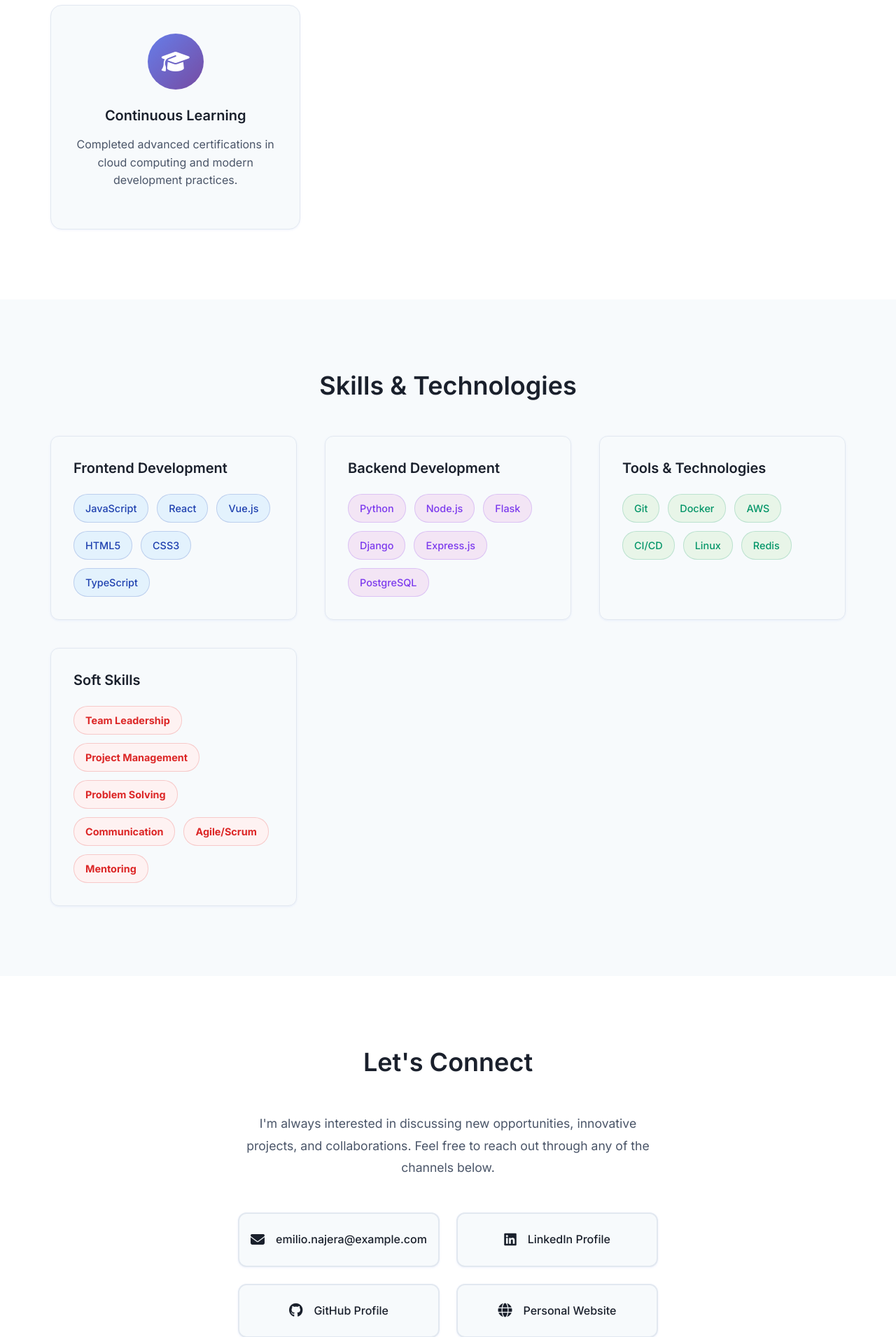
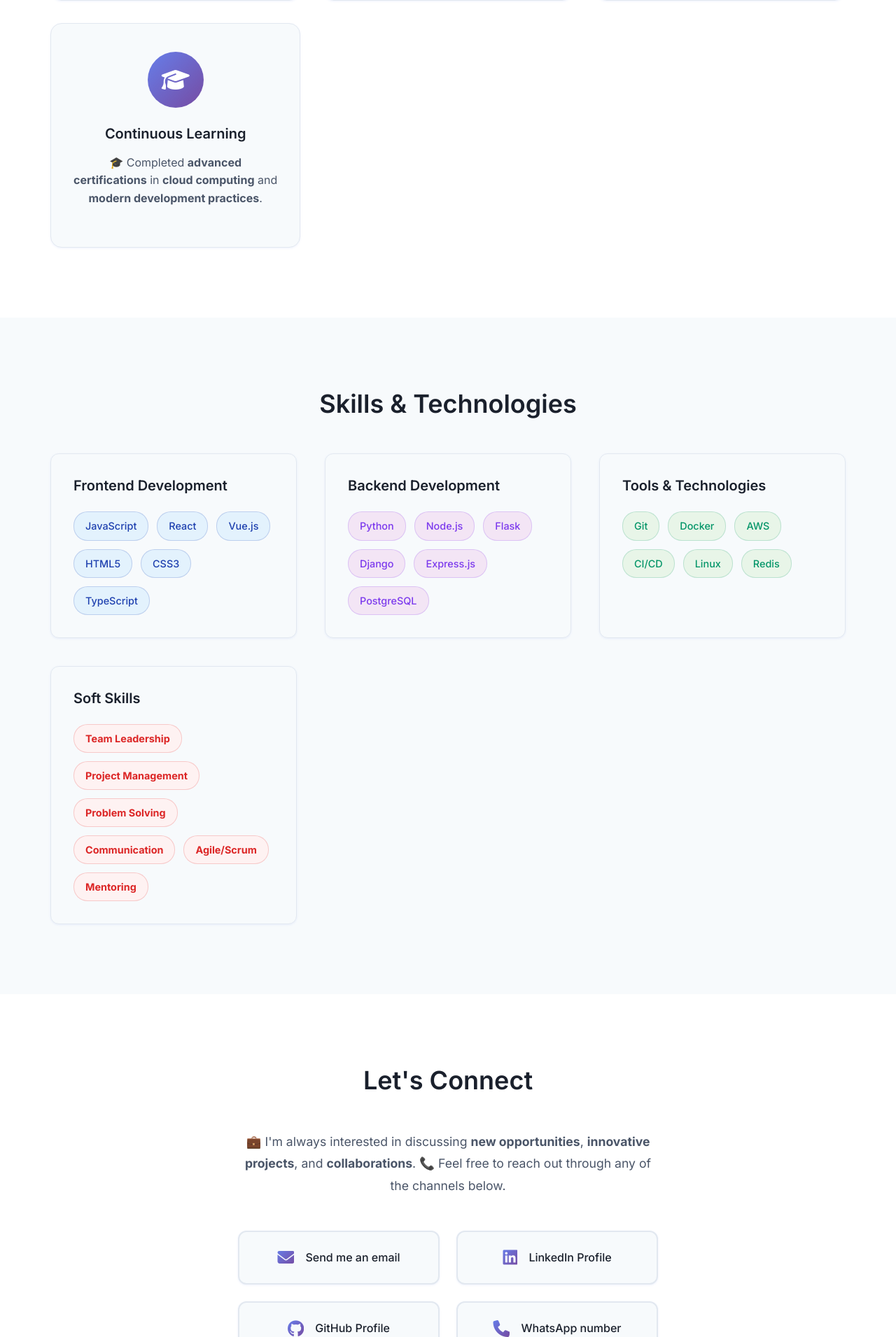
Before and after one commit to emilionajera/minimalist-portfolio, a Flask app: page / in a window 1280 px wide. Shown: the part 3070-4981 px from the top of the page at 70% size. Run offline with Flask 3, Linux system fonts and the light colour scheme.

Commit message:
Enhance website appearance with hover effects and improved dark mode colors
Refactors CSS for consistent hover effects, improves dark mode color scheme, and adds emojis to the HTML template.

Replit-Commit-Author: Agent
Replit-Commit-Session-Id: 53c0f571-4592-4ba5-ae2e-1a5fa4bf352c
Replit-Commit-Screenshot-Url: https://storage.googleapis.com/screenshot-production-us-central1/50c5838e-b311-414a-b7c4-bf068c5cf593/71f40e79-3d47-44ab-8b46-4d337d290b2f.jpg

```diff
--- a/static/css/style.css
+++ b/static/css/style.css
@@ -717,15 +749,17 @@ body[data-theme="dark"] .skill-tag.soft {
 }
 
 .contact-link:hover {
+  transform: translateY(-3px);
+  box-shadow: var(--shadow-large);
   border-color: var(--primary-color);
-  transform: translateY(-4px);
-  box-shadow: var(--shadow-medium);
-  background-color: var(--primary-color);
-  color: white;
 }
 
 .contact-link i {
-  font-size: 1.25rem;
+  font-size: 1.5rem;
+  background: var(--gradient-primary);
+  -webkit-background-clip: text;
+  -webkit-text-fill-color: transparent;
+  background-clip: text;
 }
 
 /* Footer */
--- a/static/js/main.js
+++ b/static/js/main.js
@@ -84,16 +84,7 @@ mobileMenuToggle.addEventListener('click', function() {
     mobileMenuToggle.classList.toggle('active');
 });
 
-// Add hover effects to timeline items
-document.querySelectorAll('.timeline-item').forEach(item => {
-    item.addEventListener('mouseenter', function() {
-        this.style.transform = 'translateX(10px)';
-    });
 
-    item.addEventListener('mouseleave', function() {
-        this.style.transform = 'translateX(0)';
-    });
-});
 
 // Parallax effect for hero section
 window.addEventListener('scroll', function() {
--- a/templates/index.html
+++ b/templates/index.html
@@ -189,7 +189,7 @@
                         <i class="fas fa-graduation-cap"></i>
                     </div>
                     <h3>Continuous Learning</h3>
-                    <p>Completed advanced certifications in cloud computing and modern development practices.</p>
+                    <p>🎓 Completed <strong>advanced certifications</strong> in <strong>cloud computing</strong> and <strong>modern development practices</strong>.</p>
                 </div>
             </div>
         </div>
@@ -257,13 +257,13 @@
             <h2 class="section-title" data-aos="fade-up">Let's Connect</h2>
             <div class="contact-content" data-aos="fade-up" data-aos-delay="100">
                 <p class="contact-description">
-                    I'm always interested in discussing new opportunities, innovative projects, and collaborations.
-                    Feel free to reach out through any of the channels below.
+                    💼 I'm always interested in discussing <strong>new opportunities</strong>, <strong>innovative projects</strong>, and <strong>collaborations</strong>.
+                    📞 Feel free to reach out through any of the channels below.
                 </p>
                 <div class="contact-links">
                     <a href="mailto:emilio.najera@example.com" class="contact-link" target="_blank" rel="noopener noreferrer">
                         <i class="fas fa-envelope"></i>
-                        <span>emilio.najera@example.com</span>
+                        <span>Send me an email</span>
                     </a>
                     <a href="https://www.linkedin.com/in/emilionajera/" class="contact-link" target="_blank" rel="noopener noreferrer">
                         <i class="fab fa-linkedin"></i>
@@ -273,9 +273,9 @@
                         <i class="fab fa-github"></i>
                         <span>GitHub Profile</span>
                     </a>
-                    <a href="https://emilio-najera.dev" class="contact-link" target="_blank" rel="noopener noreferrer">
-                        <i class="fas fa-globe"></i>
-                        <span>Personal Website</span>
+                    <a href="https://wa.me/1234567890" class="contact-link" target="_blank" rel="noopener noreferrer">
+                        <i class="fas fa-phone"></i>
+                        <span>WhatsApp number</span>
                     </a>
                 </div>
             </div>
```
Also changed, not shown: other parts of static/css/style.css (+38 -6 lines), other parts of templates/index.html (+11 -11 lines).
